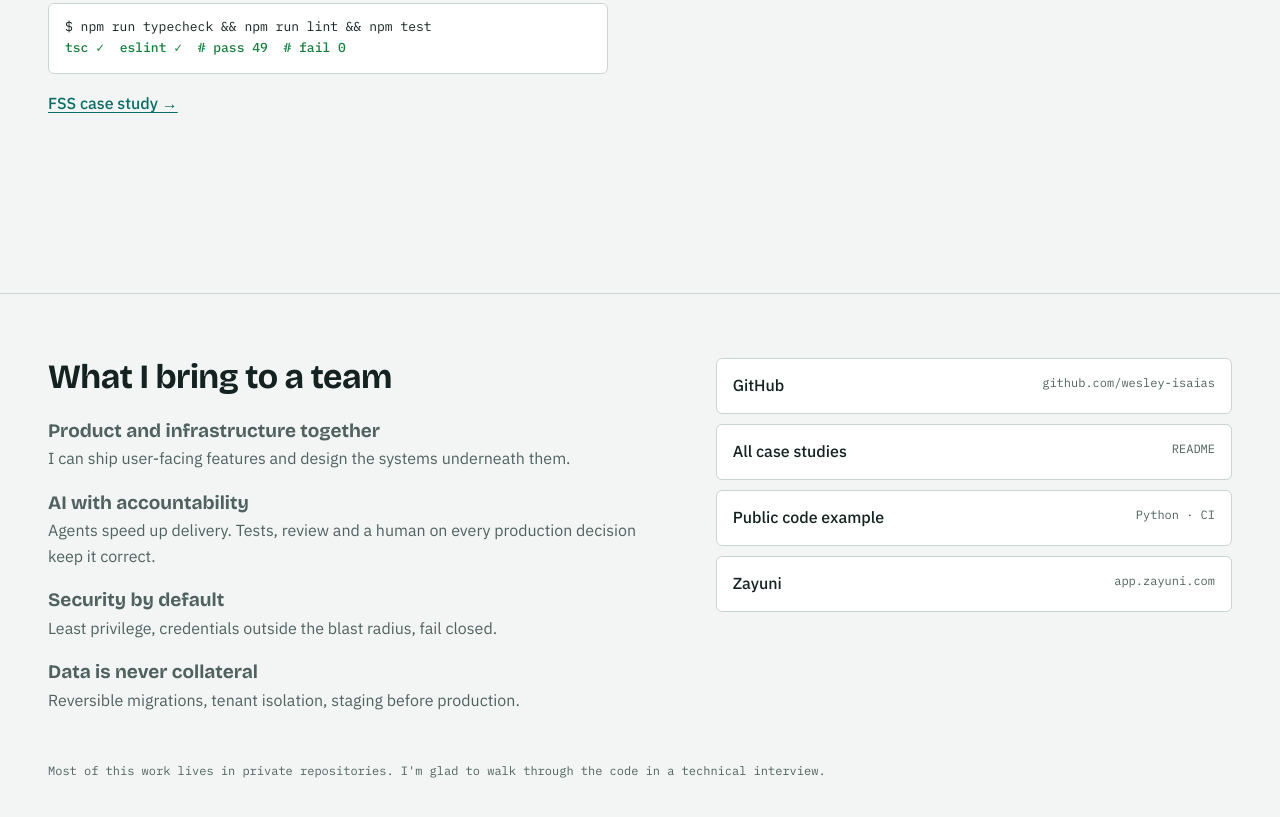
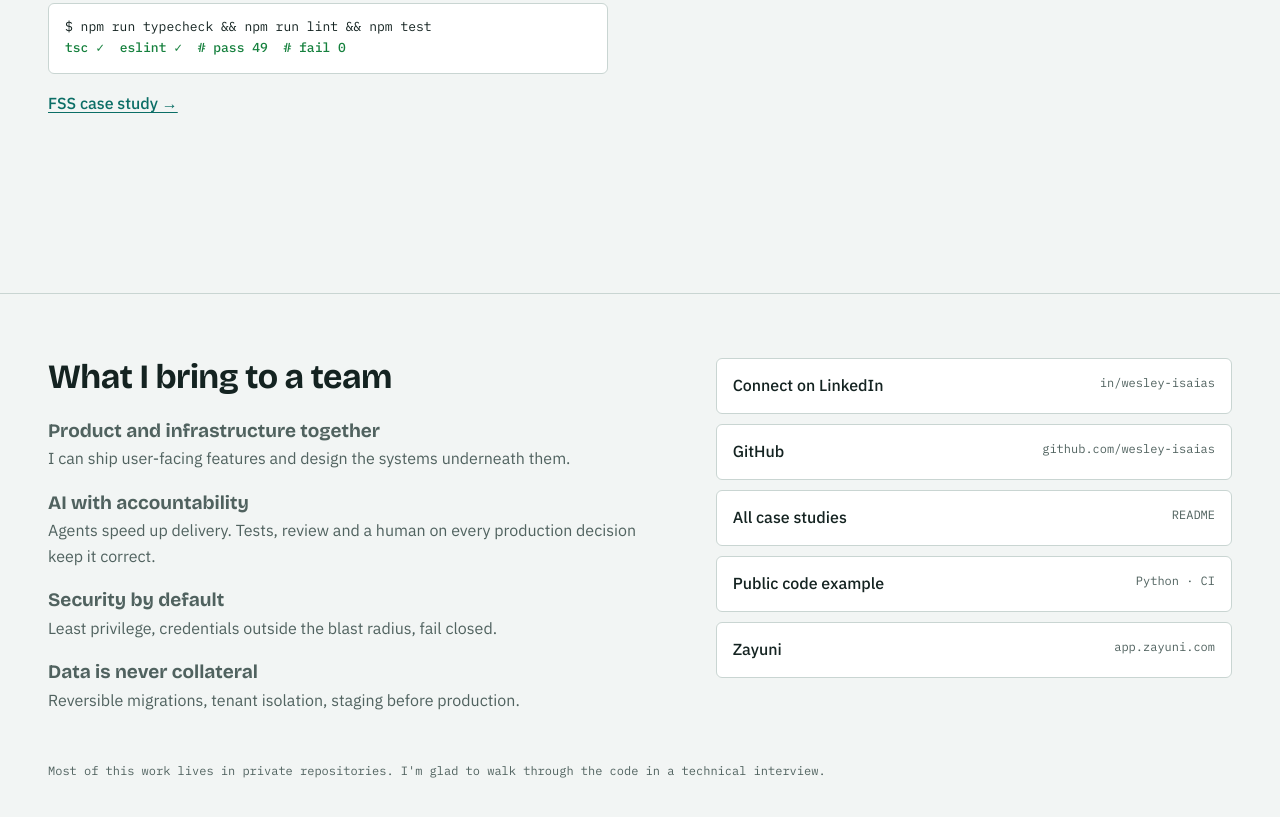
Before and after one commit to wesley-isaias/wesley-isaias, a plain HTML site: page docs/index.html in a window 1280 px wide. Shown: the part 5277-6094 px from the top of the page. Drawn offline with nearby package versions, Linux system fonts and the light colour scheme.

Commit message:
docs: add LinkedIn contact to README and story page
Co-Authored-By: Claude Opus 5.5 <noreply@anthropic.com>
Claude-Session: https://claude.ai/code/session_01XWfz2w6RE2H7VjE8PBn5fc

```diff
--- a/docs/index.html
+++ b/docs/index.html
@@ -379,6 +379,7 @@ html[data-l="en"] .lang [data-set="en"], html[data-l="pt"] .lang [data-set="pt"]
       </ul>
     </div>
     <div class="links">
+      <a href="https://www.linkedin.com/in/wesley-isaias"><span class="en">Connect on LinkedIn</span><span class="pt">Fale comigo no LinkedIn</span><small>in/wesley-isaias</small></a>
       <a href="https://github.com/wesley-isaias"><span>GitHub</span><small>github.com/wesley-isaias</small></a>
       <a href="https://github.com/wesley-isaias/wesley-isaias#featured-work"><span class="en">All case studies</span><span class="pt">Todos os estudos de caso</span><small>README</small></a>
       <a href="https://github.com/wesley-isaias/wesley-isaias/tree/main/examples/agent-policy"><span class="en">Public code example</span><span class="pt">Exemplo de código público</span><small>Python · CI</small></a>
```
Also changed, not shown: 2 other files.
